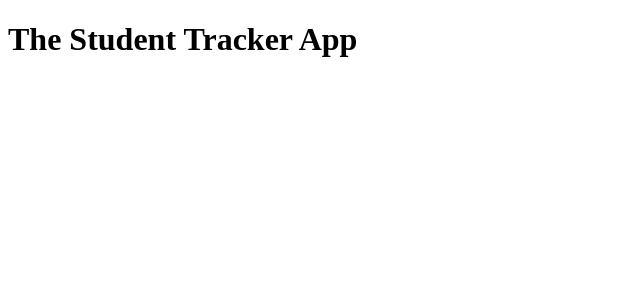
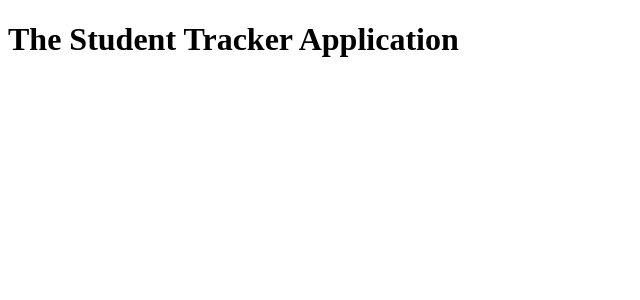
Before and after one commit to equality509/StudentAppFrontend, a React (Create React App) app: page /create in a window 1280 px wide. Shown: the top 300 px of the page, without its empty margins (0-640 px from the left). Built offline with nearby package versions, Linux system fonts and the light colour scheme.

Commit message:
application

```diff
--- a/src/App.js
+++ b/src/App.js
@@ -6,7 +6,7 @@ function App() {
   return (
     <>
 
-    <h1>The Student Tracker App</h1>
+    <h1>The Student Tracker Application</h1>
 
     <div className="App">
       <Outlet/>
```
